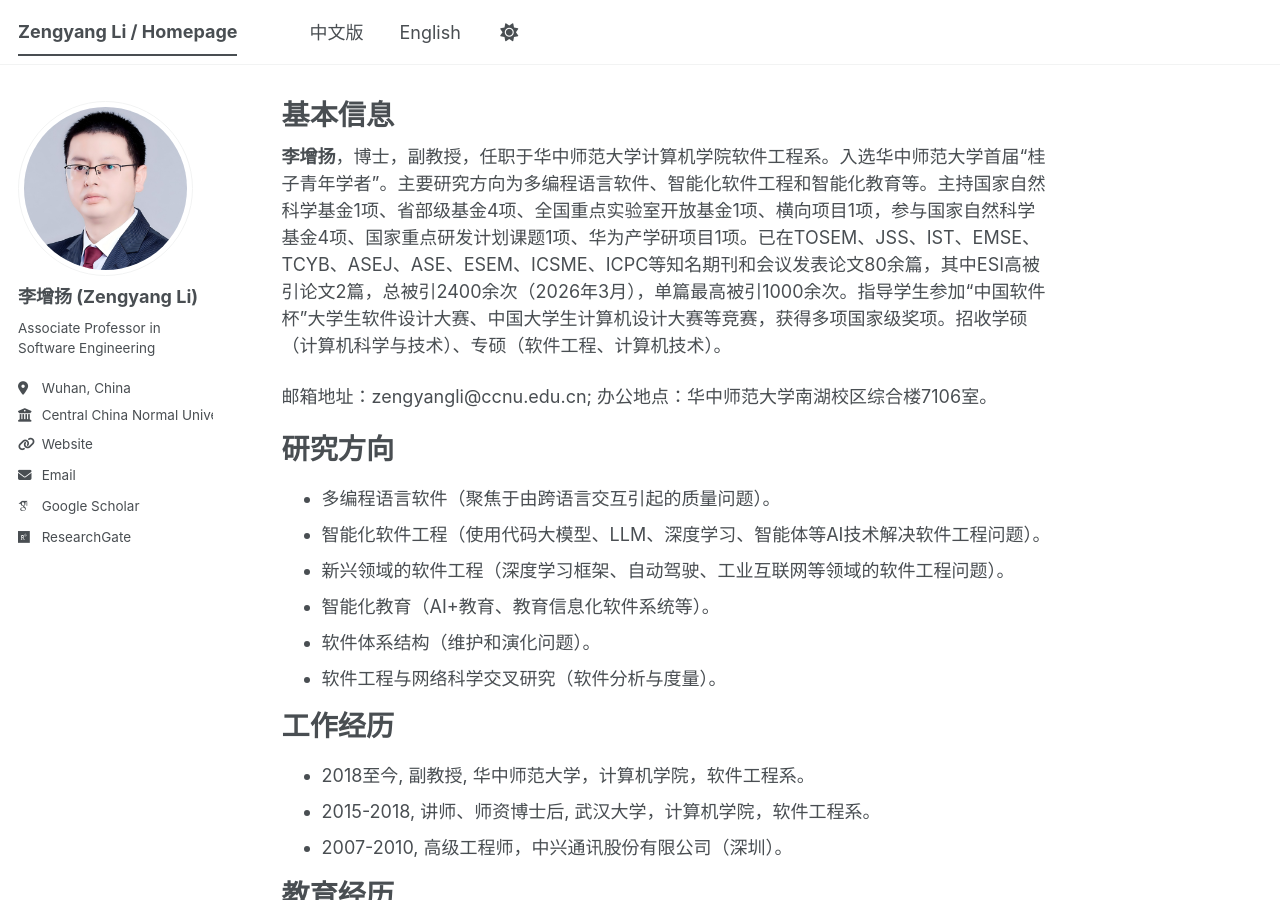
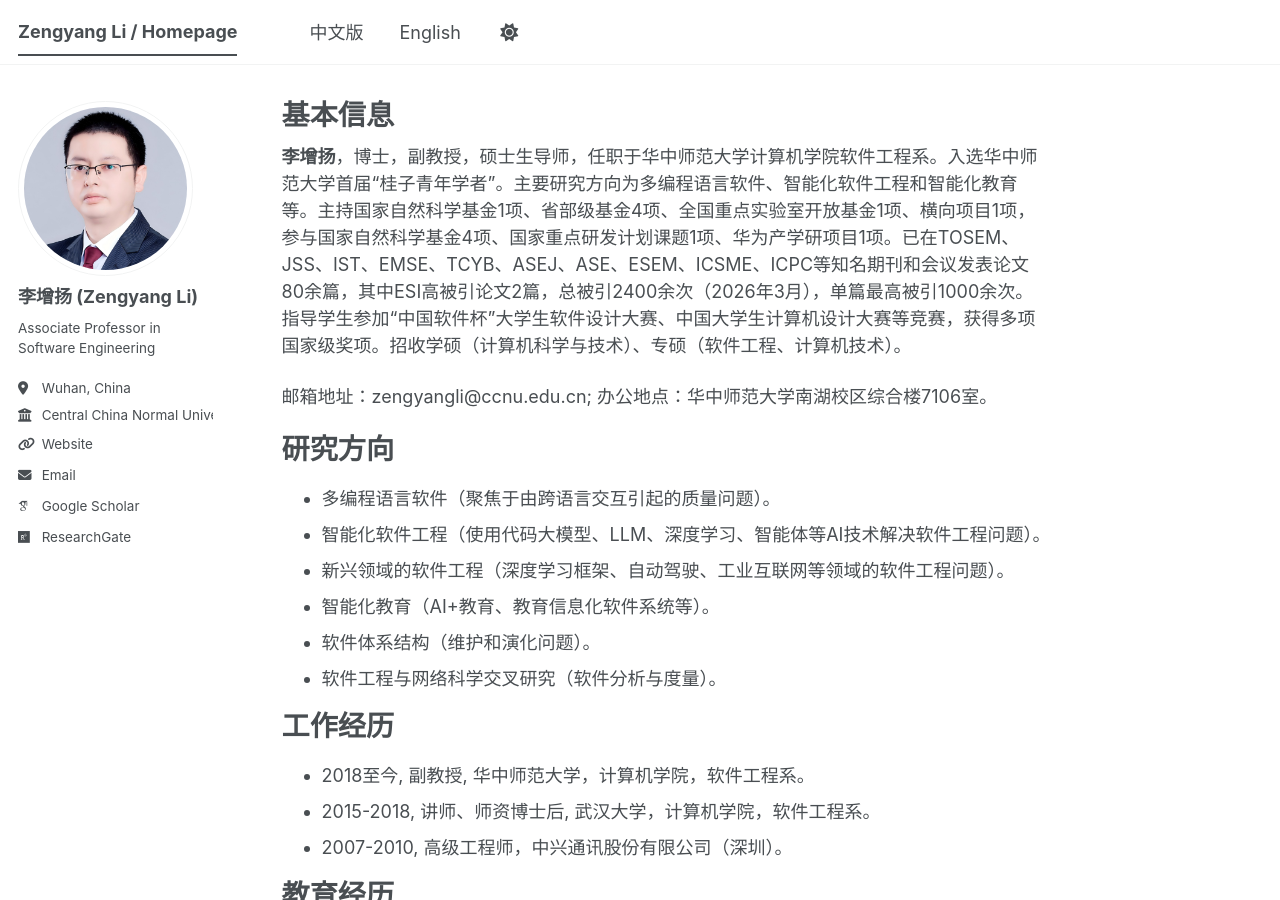
Before and after one commit to zengyang/zengyang.github.io, a Jekyll site: the page built from _pages/about.md, in a window 1280 px wide and 900 px high. Built offline with Jekyll 4.4.1, drawn with Linux system fonts in a browser that asks for light colours; some web fonts are replaced; a script bundle is joined from its source files by our own code; library files that are not in the unit come from our copies.

Commit message:
Update about.md

```diff
--- a/_pages/about.md
+++ b/_pages/about.md
@@ -6,7 +6,7 @@
   - /about/
   - /about.html
 ---
-**李增扬**，博士，副教授，任职于华中师范大学计算机学院软件工程系。入选华中师范大学首届“桂子青年学者”。主要研究方向为多编程语言软件、智能化软件工程和智能化教育等。主持国家自然科学基金1项、省部级基金4项、全国重点实验室开放基金1项、横向项目1项，参与国家自然科学基金4项、国家重点研发计划课题1项、华为产学研项目1项。已在TOSEM、JSS、IST、EMSE、TCYB、ASEJ、ASE、ESEM、ICSME、ICPC等知名期刊和会议发表论文80余篇，其中ESI高被引论文2篇，总被引2400余次（2026年3月），单篇最高被引1000余次。指导学生参加“中国软件杯”大学生软件设计大赛、中国大学生计算机设计大赛等竞赛，获得多项国家级奖项。招收学硕（计算机科学与技术）、专硕（软件工程、计算机技术）。
+**李增扬**，博士，副教授，硕士生导师，任职于华中师范大学计算机学院软件工程系。入选华中师范大学首届“桂子青年学者”。主要研究方向为多编程语言软件、智能化软件工程和智能化教育等。主持国家自然科学基金1项、省部级基金4项、全国重点实验室开放基金1项、横向项目1项，参与国家自然科学基金4项、国家重点研发计划课题1项、华为产学研项目1项。已在TOSEM、JSS、IST、EMSE、TCYB、ASEJ、ASE、ESEM、ICSME、ICPC等知名期刊和会议发表论文80余篇，其中ESI高被引论文2篇，总被引2400余次（2026年3月），单篇最高被引1000余次。指导学生参加“中国软件杯”大学生软件设计大赛、中国大学生计算机设计大赛等竞赛，获得多项国家级奖项。招收学硕（计算机科学与技术）、专硕（软件工程、计算机技术）。
 
 邮箱地址：zengyangli@ccnu.edu.cn; 办公地点：华中师范大学南湖校区综合楼7106室。
 
```
